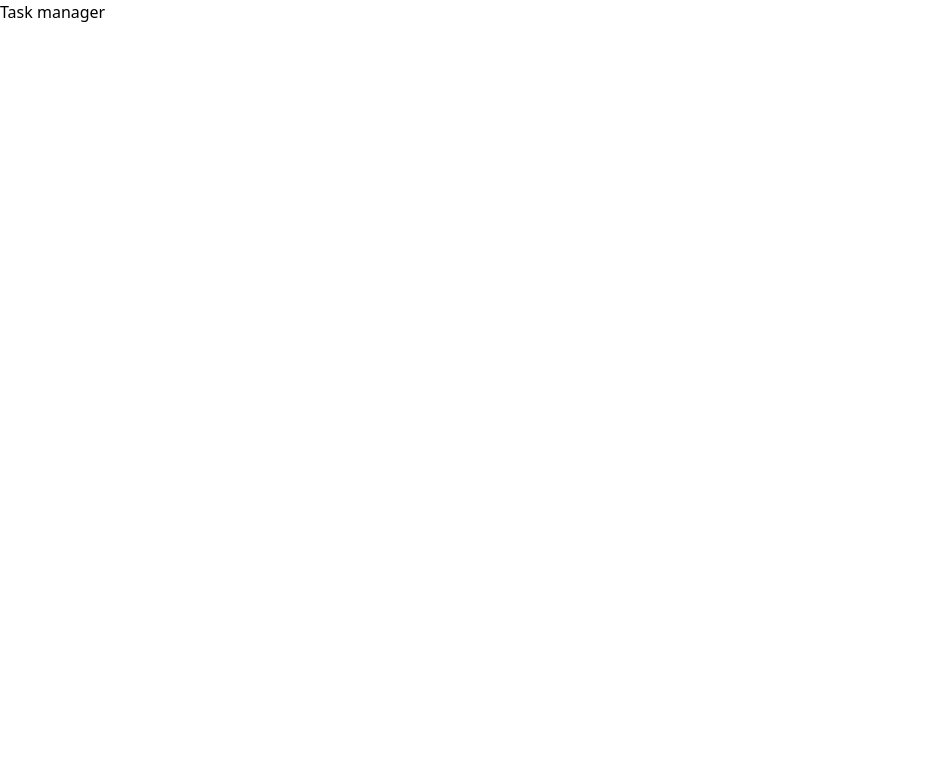
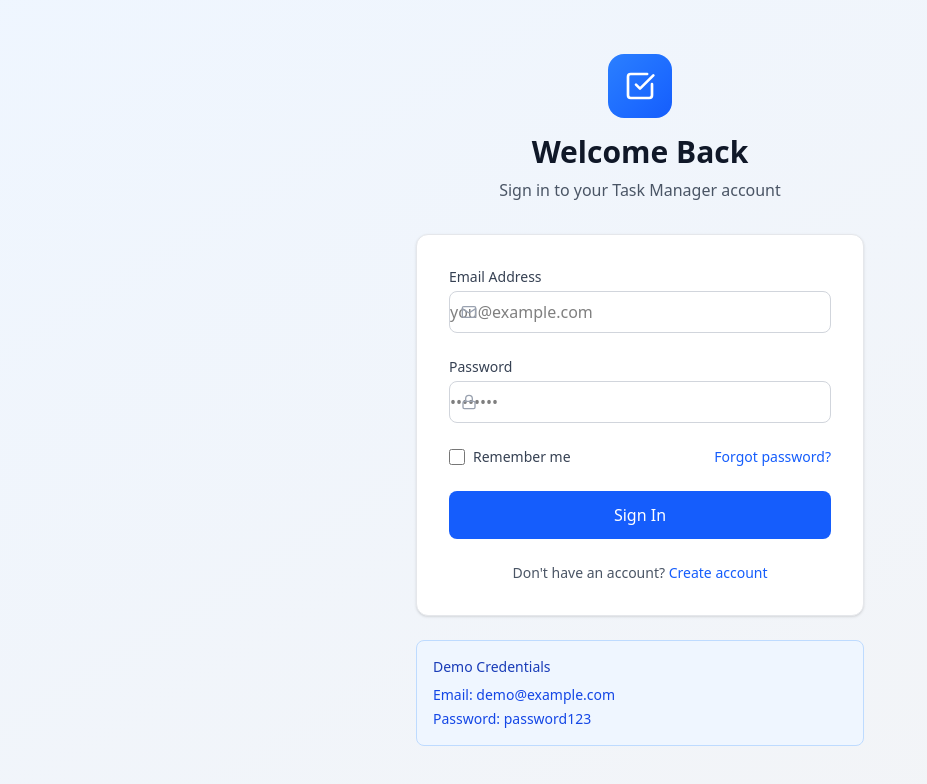
Before and after one commit to Manimaran10/task-manager, a React app in the folder frontend/: page /login in a window 1280 px wide. Shown: the top 784 px of the page, without its empty margins (0-927 px from the left). Built offline with nearby package versions, Linux system fonts and the light colour scheme; no server answers; the HTML template or start-up script is replaced by a standard one.

Commit message:
front end setup & routing

```diff
--- a/frontend/src/App.tsx
+++ b/frontend/src/App.tsx
@@ -1,18 +1,95 @@
-import { useState } from 'react'
-import reactLogo from './assets/react.svg'
-import viteLogo from '/vite.svg'
-import './App.css'
+import React from 'react';
+import { BrowserRouter as Router, Routes, Route, Navigate } from 'react-router-dom';
+import { QueryClient, QueryClientProvider } from '@tanstack/react-query';
+import { ReactQueryDevtools } from '@tanstack/react-query-devtools';
+import { Toaster } from 'react-hot-toast';
+import { AuthProvider } from './contexts/AuthContext';
+
+// Layouts
+import MainLayout from './layouts/MainLayout';
+
+// Pages
+import Login from './pages/Login';
+import Register from './pages/Register';
+import Dashboard from './pages/Dashboard';
+// import Tasks from './pages/Tasks';
+
+// Components
+import ProtectedRoute from './components/ProtectedRoute';
+
+const queryClient = new QueryClient({
+  defaultOptions: {
+    queries: {
+      staleTime: 5 * 60 * 1000, // 5 minutes
+      retry: 1,
+      refetchOnWindowFocus: false,
+    },
+  },
+});
 
 function App() {
-  const [count, setCount] = useState(0)
+  return (
+    <QueryClientProvider client={queryClient}>
+      <Router>
+        <AuthProvider>
+          <div className="min-h-screen bg-gray-50">
+            <Routes>
+              {/* Public routes */}
+              <Route path="/login" element={<Login />} />
+              <Route path="/register" element={<Register />} />
 
-  return (
-    <>
-      <h1 className="read-the-docs">
-        Task manager
-      </h1>
-    </>
-  )
+              {/* Protected routes */}
+              <Route
+                path="/"
+                element={
+                  <ProtectedRoute>
+                    <MainLayout />
+                  </ProtectedRoute>
+                }
+              >
+                <Route index element={<Dashboard />} />
+                {/* <Route path="tasks" element={<Tasks />} /> */}
+                <Route path="tasks/assigned" element={<div>My Tasks</div>} />
+                <Route path="tasks/created" element={<div>Created Tasks</div>} />
+                <Route path="tasks/overdue" element={<div>Overdue Tasks</div>} />
+                <Route path="team" element={<div>Team</div>} />
+                <Route path="reports" element={<div>Reports</div>} />
+                <Route path="settings" element={<div>Settings</div>} />
+              </Route>
+
+              {/* Catch all */}
+              <Route path="*" element={<Navigate to="/" replace />} />
+            </Routes>
+
+            <Toaster
+              position="top-right"
+              toastOptions={{
+                duration: 4000,
+                style: {
+                  background: '#363636',
+                  color: '#fff',
+                },
+                success: {
+                  duration: 3000,
+                  style: {
+                    background: '#10B981',
+                  },
+                },
+                error: {
+                  duration: 4000,
+                  style: {
+                    background: '#EF4444',
+                  },
+                },
+              }}
+            />
+          </div>
+        </AuthProvider>
+      </Router>
+
+      <ReactQueryDevtools initialIsOpen={false} />
+    </QueryClientProvider>
+  );
 }
 
-export default App
+export default App;
--- /dev/null
+++ b/frontend/src/components/ProtectedRoute.tsx
@@ -0,0 +1,31 @@
+import React from 'react';
+import { Navigate } from 'react-router-dom';
+import { useAuth } from '../contexts/AuthContext';
+import { Loader2 } from 'lucide-react';
+
+interface ProtectedRouteProps {
+  children: React.ReactNode;
+}
+
+const ProtectedRoute: React.FC<ProtectedRouteProps> = ({ children }) => {
+  const { isAuthenticated, isLoading } = useAuth();
+
+  if (isLoading) {
+    return (
+      <div className="min-h-screen flex items-center justify-center bg-gray-50">
+        <div className="text-center">
+          <Loader2 className="h-12 w-12 animate-spin text-blue-600 mx-auto mb-4" />
+          <p className="text-gray-600">Loading your workspace...</p>
+        </div>
+      </div>
+    );
+  }
+
+  if (!isAuthenticated) {
+    return <Navigate to="/login" replace />;
+  }
+
+  return <>{children}</>;
+};
+
+export default ProtectedRoute;
```
Also changed, not shown: frontend/src/hooks/useAuth.ts (added), frontend/src/hooks/useSocket.ts (added), frontend/src/hooks/useTasks.ts (added), frontend/src/utils/constants.ts (added), frontend/src/utils/helpers.ts (added).
